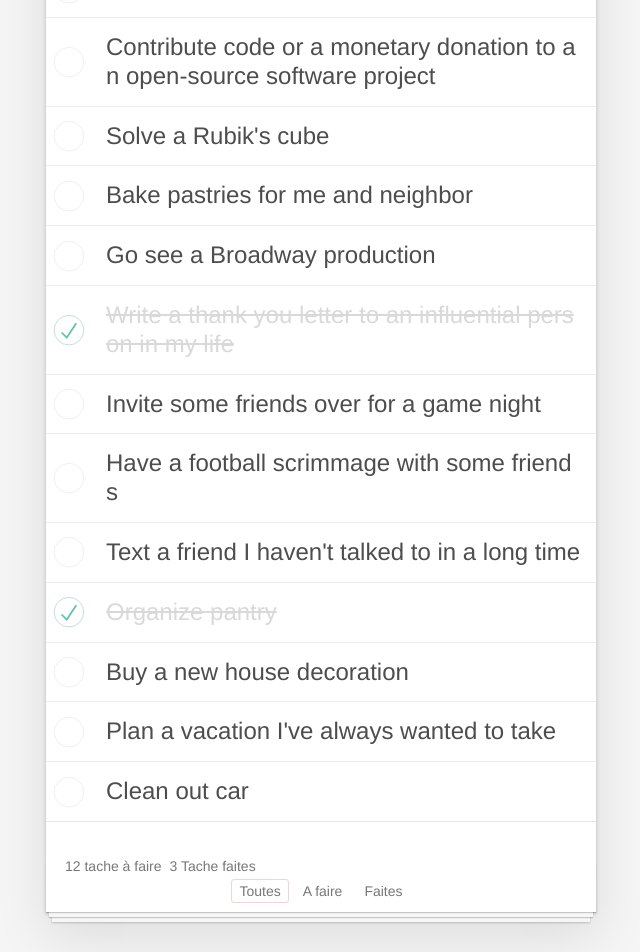
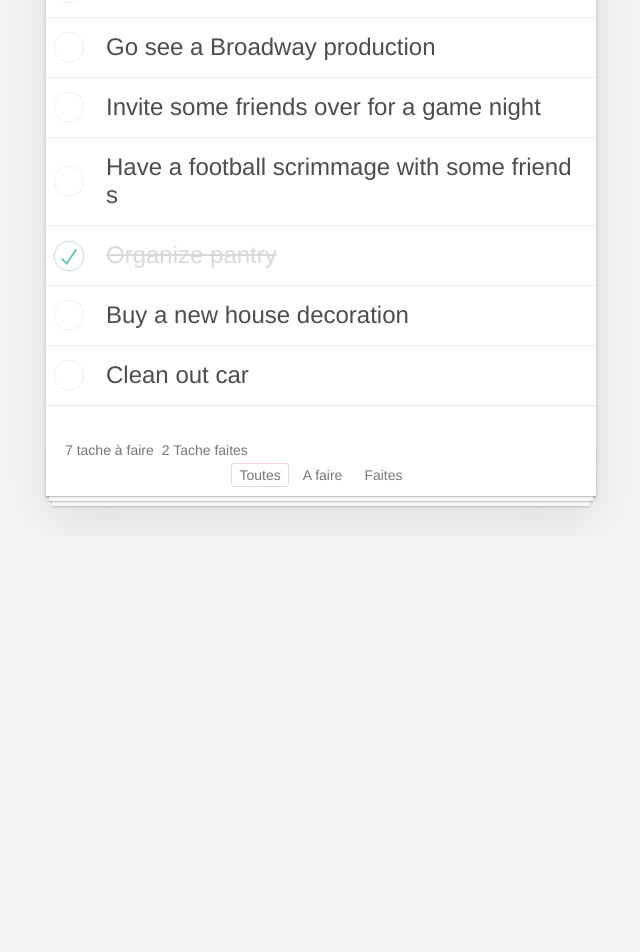
Before and after one commit to NdekoCode/Vuejs-todo-list, a Vue app: page / in a window 1280 px wide. Shown: the part 358-1310 px from the top of the page, without its empty margins (319-959 px from the left). After the commit the page ends 894 px from the top, so only its background shows below. Built offline with nearby package versions, Linux system fonts and the light colour scheme.

Commit message:
feat: filtered todo

```diff
--- a/src/components/Todos.vue
+++ b/src/components/Todos.vue
@@ -17,7 +17,7 @@
         <li
           class="todo"
           :class="{ completed: todo.completed }"
-          v-for="(todo, index) in todos"
+          v-for="(todo, index) in filteredTodos"
           :key="index"
         >
           <div class="view">
@@ -43,9 +43,30 @@
         >
       </div>
       <ul class="filters">
-        <li><a href="#" class="selected">Toutes</a></li>
-        <li><a href="#">A faire</a></li>
-        <li><a href="#">Faites</a></li>
+        <li>
+          <a
+            href="#"
+            :class="{ selected: filter === 'all' }"
+            @click="filter = 'all'"
+            >Toutes</a
+          >
+        </li>
+        <li>
+          <a
+            href="#"
+            :class="{ selected: filter === 'todo' }"
+            @click="filter = 'todo'"
+            >A faire</a
+          >
+        </li>
+        <li>
+          <a
+            href="#"
+            :class="{ selected: filter === 'done' }"
+            @click="filter = 'done'"
+            >Faites</a
+          >
+        </li>
       </ul>
     </footer>
   </section>
@@ -71,26 +92,23 @@ export default {
     done() {
       return this.todos.filter((todo) => todo.completed).length;
     },
+    filteredTodos() {
+      if (this.filter === "done") {
+        return this.todos.filter((todo) => todo.completed);
+      } else if (this.filter === "todo") {
+        return this.todos.filter((todo) => !todo.completed);
+      }
+      return this.todos;
+    },
   },
   data() {
     return {
       newTodo: "",
+      filter: "all", // Done, todo,all
       todos: [
         {
-          name: "Do something nice for someone I care about",
+          name: "Watch a classic movie",
           completed: true,
-        },
-        {
-          name: "Memorize the fifty states and their capitals",
-          completed: false,
-        },
-        {
-          name: "Watch a classic movie",
-          completed: false,
-        },
-        {
-          name: "Contribute code or a monetary donation to an open-source software project",
-          completed: false,
         },
         {
           name: "Solve a Rubik's cube",
@@ -105,19 +123,11 @@ export default {
           completed: false,
         },
         {
-          name: "Write a thank you letter to an influential person in my life",
-          completed: true,
-        },
-        {
           name: "Invite some friends over for a game night",
           completed: false,
         },
         {
           name: "Have a football scrimmage with some friends",
-          completed: false,
-        },
-        {
-          name: "Text a friend I haven't talked to in a long time",
           completed: false,
         },
         {
@@ -129,10 +139,6 @@ export default {
           completed: false,
         },
         {
-          name: "Plan a vacation I've always wanted to take",
-          completed: false,
-        },
-        {
           name: "Clean out car",
           completed: false,
         },
```
